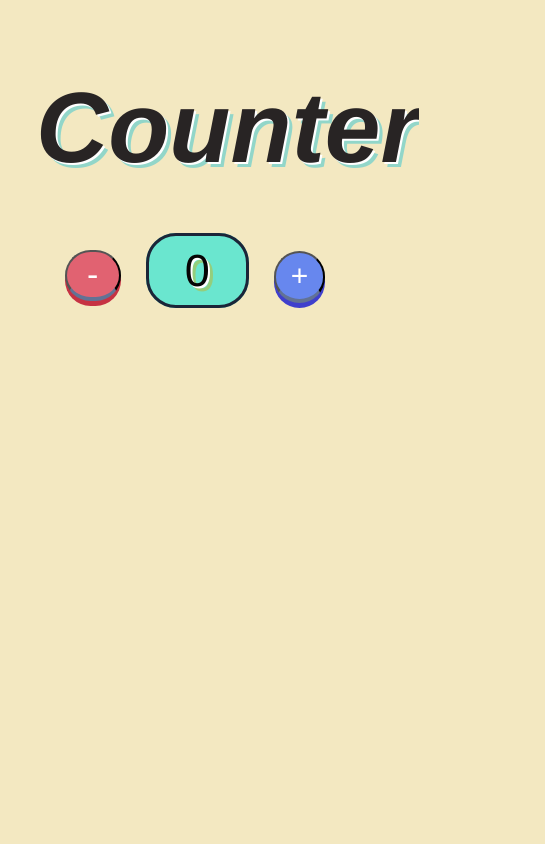
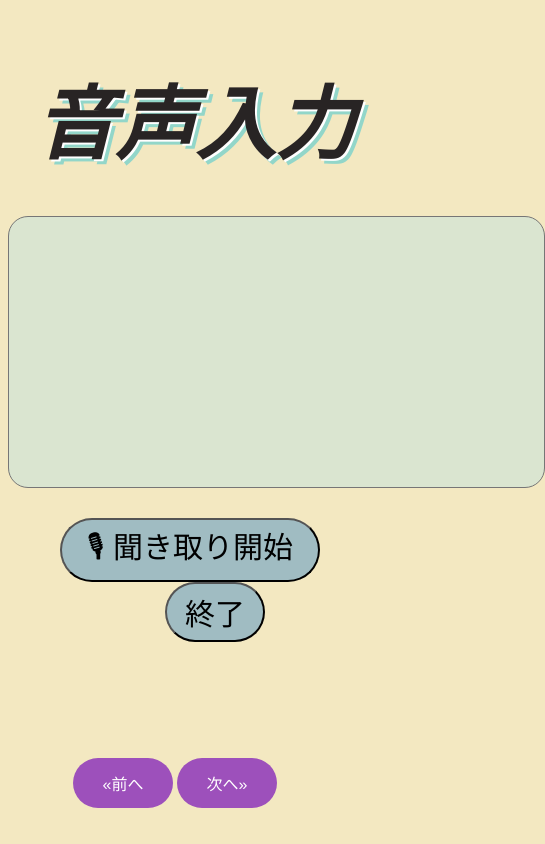
Before and after one commit to nakazaki5/Vue_sample, a Vue app: page /speech in a window 390 px wide. Shown: the whole page, 545 px wide, since content can reach past the window. Built offline with nearby package versions, Linux system fonts and the light colour scheme.

Commit message:
chore: SCSSを用いて音声入力のページのデザインをする。

```diff
--- a/package.json
+++ b/package.json
@@ -15,7 +15,8 @@
     "axios": "^0.27.2",
     "core-js": "^3.8.3",
     "vue": "^3.2.13",
-    "vue-axios": "^3.4.1"
+    "vue-axios": "^3.4.1",
+    "vue-router": "4"
   },
   "devDependencies": {
     "@babel/core": "^7.12.16",
--- a/src/App.vue
+++ b/src/App.vue
@@ -1,10 +1,13 @@
 <template>
-  <CounterDisplay />
+  <router-view />
 </template>
 
-<script setup>
-import CounterDisplay from "./components/CounterDisplay.vue"
-import SpeechRecognition from "./components/SpeechRecognition.vue"
+<script>
+// import CounterDisplay from "./components/CounterDisplay.vue"
+// import SpeechRecognition from "./components/SpeechRecognition.vue"
+export default {
+  name: "App",
+}
 </script>
 
 <style>
--- a/src/assets/style/_counter.scss
+++ b/src/assets/style/_counter.scss
@@ -2,15 +2,9 @@ body {
   text-align: center;
   background-color: #f3e8c1;
 
-  .title {
-    width: 85%;
-    padding: 10px;
-    margin: 0.5em auto;
-    font-size: 100px;
-    font-style: oblique;
-    color: #282424;
-    text-shadow: 2px 2px #fff, 5px 5px rgb(0 188 212 / 40%);
-    border-radius: 10px;
+  .real-form{
+    margin-top:130px;
+    margin-right: 20px;
   }
 
   .count {
--- a/src/assets/style/_index.scss
+++ b/src/assets/style/_index.scss
@@ -1,2 +1,3 @@
 @use "counter";
 @use "speech_recognition";
+@use "page_transition";
--- a/src/assets/style/_speech_recognition.scss
+++ b/src/assets/style/_speech_recognition.scss
@@ -1,47 +1,151 @@
-/* body {
+    .block {
+      position: relative;
+      margin-top: 0;
       text-align: center;
-    background-color: rgb(235, 228, 180);
-    background-image: none;
+    }
 
+    .button-area{
+      margin-top: 30px;
+      margin-right: 10px;
     }
 
     h1 {
+        padding: 0;
         margin: 0.5em auto;
-    padding: 0px;
-    color: #282424;
-    border-radius: 10px;
         font-size: 80px;
         font-style: oblique;
-    text-shadow: 2px 2px #fff, 5px 5px rgba(0, 188, 212, 0.4);
+        color: #282424;
+        text-shadow: 2px 2px #fff, 5px 5px rgb(0 188 212 / 40%);
+        border-radius: 10px;
     }
 
     button{
         display: inline-block;
-    padding: 0.2em 0.7em;
-    color: rgb(255, 255, 255);
-    border-bottom: solid 4px #627295;
-    border-radius: 3px;
+        width: 100px;
+        padding: 0.2em 0.4em;
+        margin-left: 50px;
+        font-size: 30px;
+        font-weight: 520;
+        color: rgb(0 0 0);
+        text-align: center;
+        text-decoration: none;
+        cursor: pointer;
+        background-color: #A0BCC2;
+        border-radius: 100px;
+
+        &:active {
+            box-shadow: none;
+            transform: translateY(2px);
+        }
+      }
+
+    .start-button{
+      display: inline-block;
+      width: 260px;
+      padding: 0.1em 0.2em;
+      margin: auto;
+      font-size: 30px;
+      font-weight: 550;
+      color: rgb(0 0 0);
+      text-align: center;
+      text-decoration: none;
+      cursor: pointer;
+      background-color: #A0BCC2;
+      border-radius: 100px;
+
+      &:active {
+          box-shadow: none;
+          transform: translateY(2px);
+      }
+    }
+
+    textarea {
+      display: block;
+      padding: 1em;
+      margin: auto;
+      font-family: 'Franklin Gothic Medium', 'Arial Narrow', Arial, sans-serif;
+      font-size: 20px;
+      font-weight: 20;
+      pointer-events: none;
+      resize: none;
+      background-color:#DAE5D0;
+      border-radius: 20px;
+    }
+
+    .loading {
+      position: absolute;
+      top: calc(50% - 60px);
+      width: 100%;
+      text-align: center;
+    }
+
+    .loading span {
+      font-size: 30px;
+      color: rgb(0 0 0);
+    }
+
+    .loading .animate {
+      position: absolute;
+      top: 0;
+    }
+
+    .loading span:nth-child(2) {
+      color: #08c;
+      animation: spin 1.5s linear infinite;
+    }
+
+    .loading span:nth-child(3) {
       margin-left: 25px;
-    font-size: 32px;
-    font-weight: 300;
-    background-color: #6787ee;
-    box-shadow: 0 5px 0 #6969f4;
-    border-radius: 60px;
-    cursor: pointer;
-    text-decoration: none;
+      color: #e23069;
+      animation: spin 1s linear infinite;
     }
-button:active{
-    box-shadow: none;
-    transform: translateY(5px);
+
+    .loading span:nth-child(4) {
+      margin-left: 50px;
+      color: #F0E300;
+      animation: spin 1.25s linear infinite;
     }
-.free-text-area{
-    padding-top: 0%;
-    width:700px;
-    margin-right: auto;
-    margin-left : auto;
-    background-color:rgb(235, 228, 180);
+
+    .loading span:nth-child(5) {
+      padding-left: 77px;
     }
-.recognition-text{
-    padding: 13%;
-    background-color: aquamarine;
-} */
+
+    @keyframes spin {
+      0% {
+        top: 0;
+      }
+
+      50% {
+        top: 100%;
+        opacity: 0;
+      }
+
+      51% {
+        top: -100%;
+      }
+
+      100% {
+        top: 0;
+        opacity: 1;
+      }
+    }
+
+    @keyframes spin {
+      0% {
+        top: 0;
+      }
+
+      50% {
+        top: 100%;
+        opacity: 0;
+      }
+
+      51% {
+        top: -100%;
+      }
+
+      100% {
+        top: 0;
+        opacity: 1;
+      }
+    }
--- /dev/null
+++ b/src/assets/style/page_transition.scss
@@ -0,0 +1,101 @@
+.pager {
+  position: fixed;
+  right: 20px;
+  bottom: 16px;
+  display: flex;
+  justify-content: center;
+  width: 100vw;
+  padding-left: 0;
+
+  .pagination {
+    padding-inline-start: 0;
+    text-align: center;
+
+    li {
+      position: relative;
+      display: inline;
+      display: inline-block;
+      width: 50px;
+      height: 50px;
+      padding: 0;
+      margin: 0 2px;
+      text-align: center;
+      border-radius: 50px;
+
+      a {
+        position: absolute;
+        top: 0;
+        left: 0;
+        display:table;
+        width: 100%;
+        height: 100%;
+        color: #fff;
+        text-align: center;
+        text-decoration: none;
+        vertical-align: middle;
+        transition: all 0.3s ease;
+        transition: all  0.3s ease;
+
+        span{
+          display:table-cell;
+          vertical-align:middle;
+        }
+
+        &:hover,
+        &.active{
+          color: #000;
+          background: #ccf;
+          border-radius: 10px;
+          border-radius: 50px;
+          transform-origin: 50% 50%;
+          animation: anim-scale 0.4s ease-out;
+        }
+      }
+
+      &.pre,
+      &.next {
+        color: #fff;
+        background: #9D50BB;
+
+        a {
+          color: #fff;
+        }
+      }
+    }
+  }
+}
+
+@media only screen and (max-width: 767px){
+  .pager .pagination li {
+    display: none;
+
+    &.pre,
+    &.next {
+      display: inline-block;
+      width: 100px;
+      height: 50px;
+      text-align: center;
+
+      a {
+        width: 100%;
+        text-align: center;
+      }
+    }
+
+    &.pre span::after {
+      content: "前へ";
+    }
+
+    &.next span::before {
+      content: "次へ";
+    }
+  }
+}
+
+@keyframes anim-scale {
+  0% { transform: scale(0.8, 0.8); }
+  40% { transform: scale(1.2, 1.2); }
+  60% { transform: scale(1, 1); }
+  80% { transform: scale(1.1, 1.1); }
+  100% { transform: scale(1, 1); }
+}
--- a/src/components/CounterDisplay.vue
+++ b/src/components/CounterDisplay.vue
@@ -1,10 +1,26 @@
 <template>
-  <div>
-    <h1><p class="title">Counter</p></h1>
+  <h1><p class="title">Counter</p></h1>
+  <div class="real-form">
     <button class="down-button" @click="countDown">-</button>
     <span class="count">{{ count }}</span>
     <span v-if="seen" class="count-down">{{ count }}</span>
     <button class="up-button" @click="countUp">+</button>
+  </div>
+  <div class="pager">
+    <ul class="pagination">
+      <li class="pre">
+        <a href="http://localhost:8080/"><span>«</span></a>
+      </li>
+      <li>
+        <a href="http://localhost:8080/" class="active"><span>1</span></a>
+      </li>
+      <li>
+        <a href="http://localhost:8080/speech"><span>2</span></a>
+      </li>
+      <li class="next">
+        <a href="http://localhost:8080/speech"><span>»</span></a>
+      </li>
+    </ul>
   </div>
 </template>
 
--- a/src/components/SpeechRecognition.vue
+++ b/src/components/SpeechRecognition.vue
@@ -1,8 +1,40 @@
 <template>
   <h1>音声入力</h1>
-  <div class="free-text-area">
-    <p><textarea v-model="text" class="recognition-text" /></p>
-    <button @click="startSpeech">{{ recognitionText }}</button>
+  <div class="block">
+    <div v-if="seen" class="loading">
+      <span>H</span>
+      <span class="animate">E</span>
+      <span class="animate">A</span>
+      <span class="animate">R</span>
+      <span>I</span>
+      <span>N</span>
+      <span>G</span>
+    </div>
+    <p>
+      <textarea v-model="text" cols="40" rows="10" class="recognition-text" />
+    </p>
+    <div class="button-area">
+      <button class="start-button" @click="startSpeech">
+        {{ recognitionText }}
+      </button>
+      <button @click="stopSpeech">終了</button>
+    </div>
+  </div>
+  <div class="pager">
+    <ul class="pagination">
+      <li class="pre">
+        <a href="http://localhost:8080/"><span>«</span></a>
+      </li>
+      <li>
+        <a href="http://localhost:8080/"><span>1</span></a>
+      </li>
+      <li>
+        <a href="http://localhost:8080/speech" class="active"><span>2</span></a>
+      </li>
+      <li class="next">
+        <a href="http://localhost:8080/speech"><span>»</span></a>
+      </li>
+    </ul>
   </div>
 </template>
 
@@ -10,17 +42,22 @@
 import { ref, onMounted } from "vue"
 
 const recongnition = new webkitSpeechRecognition()
-
+const seen = ref(false)
 const text = ref("")
-const recognitionText = ref("音声入力開始")
+const recognitionText = ref("🎙 聞き取り開始")
 
 onMounted(() => {
   recongnition.onstart = () => {
-    recognitionText.value = "音声入力中..."
+    seen.value = true
+    recognitionText.value = "聞き取り中…"
+    text.value = ""
   }
+
   recongnition.onend = () => {
-    recognitionText.value = "音声入力開始"
+    seen.value = false
+    recognitionText.value = "🎙 聞き取り開始"
   }
+
   recongnition.onresult = (event) => {
     if (event.results.length > 0) {
       text.value = event.results[0][0].transcript
@@ -31,4 +68,8 @@ onMounted(() => {
 const startSpeech = function voice() {
   recongnition.start()
 }
+
+const stopSpeech = function stopVoice() {
+  recongnition.stop()
+}
 </script>
--- a/src/main.js
+++ b/src/main.js
@@ -1,6 +1,8 @@
 import { createApp } from "vue"
 import SetUp from "./App.vue"
 import "./assets/style/_index.scss"
+import router from "./router"
 
 const app = createApp(SetUp)
+app.use(router)
 app.mount("#app")
--- /dev/null
+++ b/src/router/index.js
@@ -0,0 +1,23 @@
+import { createRouter, createWebHistory } from "vue-router"
+import CounterDisplay from "@/components/CounterDisplay.vue"
+import SpeechRecognition from "@/components/SpeechRecognition.vue"
+
+const routes = [
+  {
+    path: "/",
+    name: " CounterDisplay",
+    component: CounterDisplay,
+  },
+  {
+    path: "/speech",
+    name: "SpeechRecognition",
+    component: SpeechRecognition,
+  },
+]
+
+const router = createRouter({
+  history: createWebHistory(process.env.BASE_URL),
+  routes,
+})
+
+export default router
```
Also changed, not shown: 1 other file (tests, documents, lock files or other folders). Lines whose indentation alone changed are shown as unchanged.
